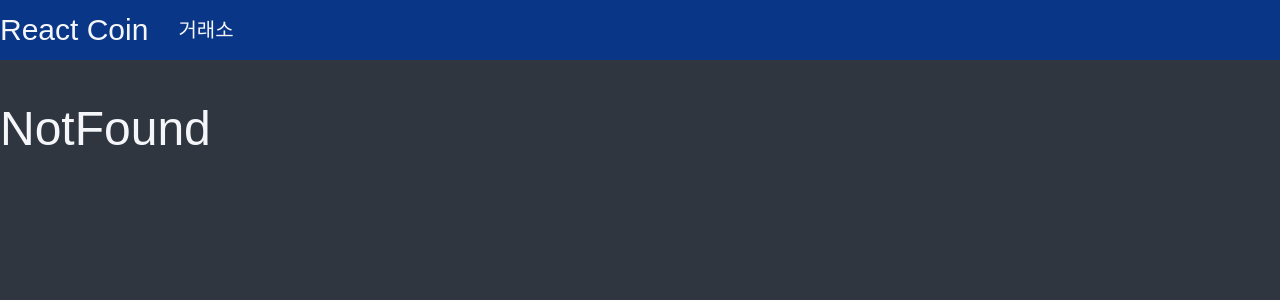
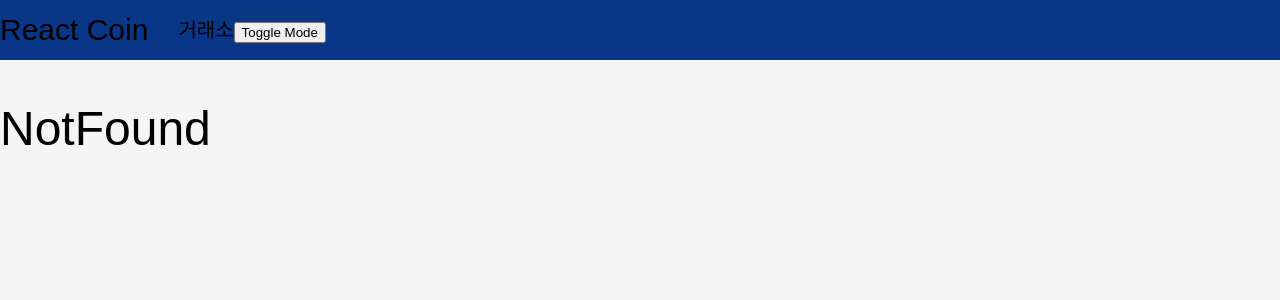
Before and after one commit to beecomci/react-masterclass, a React (Create React App) app: page /chart in a window 1280 px wide. Shown: the top 300 px of the page. Built offline with nearby package versions, Linux system fonts and the light colour scheme.

Commit message:
State Management Before Use Recoil

```diff
--- a/src/App.tsx
+++ b/src/App.tsx
@@ -1,6 +1,9 @@
+import { useState } from "react";
 import Router from "./Router";
 import { createGlobalStyle } from "styled-components";
 import { ReactQueryDevtools } from "react-query/devtools";
+import { ThemeProvider } from "styled-components";
+import { darkTheme, lightTheme } from "./theme";
 
 const GlobalStyle = createGlobalStyle`
   @import url('https://fonts.googleapis.com/css2?family=Source+Sans+Pro:wght@300;400&display=swap');
@@ -76,11 +79,18 @@ const GlobalStyle = createGlobalStyle`
 `;
 
 function App() {
+  // step1. state 사용을 위해 ThemeProvider를 index to App으로 위치 옮김
+  const [isDark, setIsDark] = useState(false);
+  const toggleDark = () => setIsDark(current => !current);
+
+  // step2. Header에 있는 button까지 toggleDark 함수를 전달하기 위해서 Router에 props로 전달
   return (
     <>
-      <GlobalStyle />
-      <Router />
-      <ReactQueryDevtools initialIsOpen={true} />
+      <ThemeProvider theme={isDark ? darkTheme : lightTheme}>
+        <GlobalStyle />
+        <Router isDark={isDark} toggleDark={toggleDark} />
+        <ReactQueryDevtools initialIsOpen={true} />
+      </ThemeProvider>
     </>
   );
 }
--- a/src/Router.tsx
+++ b/src/Router.tsx
@@ -17,13 +17,23 @@ const Container = styled.div`
   }
 `;
 
-function Router() {
+// step3. App으로 부터 받은 props의 type을 정의하기 위해 interface
+interface IRouteProps {
+  toggleDark: () => void; // argument를 받지 않고 void를 return하는 함수
+  isDark: boolean;
+}
+
+function Router({ toggleDark, isDark }: IRouteProps) {
+  // step4. Header로 다시 toggleDark를 props로 전달
   return (
     <BrowserRouter basename={process.env.PUBLIC_URL}>
-      <Header />
+      <Header toggleDark={toggleDark} />
       <Container>
         <Routes>
-          <Route path="/exchange/:coinId/*" element={<Exchange />}></Route>
+          <Route
+            path="/exchange/:coinId/*"
+            element={<Exchange isDark={isDark} />}
+          ></Route>
           <Route path="/" element={<Home />}></Route>
           <Route path="/*" element={<NotFound />}></Route>
         </Routes>
--- a/src/components/Header.tsx
+++ b/src/components/Header.tsx
@@ -42,7 +42,13 @@ const MenuItem = styled.li`
   line-height: 60px;
 `;
 
-function Header() {
+// step5. Router로 부터 받은 props의 type을 정의하기 위해 interface
+interface IHeaderProps {
+  toggleDark: () => void;
+}
+
+function Header({ toggleDark }: IHeaderProps) {
+  // step6. 드디어 받은 toggleDark를 button에 onClick 함수로 사용 가능
   return (
     <Container>
       <HeaderSection>
@@ -53,6 +59,9 @@ function Header() {
           <MenuItem>
             <Link to="/exchange/btc-bitcoin/chart">거래소</Link>
           </MenuItem>
+          <MenuItem>
+            <button onClick={toggleDark}>Toggle Mode</button>
+          </MenuItem>
         </Menu>
       </HeaderSection>
     </Container>
--- a/src/index.tsx
+++ b/src/index.tsx
@@ -1,18 +1,14 @@
 import React from "react";
 import ReactDOM from "react-dom";
 import App from "./App";
-import { ThemeProvider } from "styled-components";
 import { QueryClient, QueryClientProvider } from "react-query";
-import { theme } from "./theme";
 
 const queryClient = new QueryClient();
 
 ReactDOM.render(
   <React.StrictMode>
     <QueryClientProvider client={queryClient}>
-      <ThemeProvider theme={theme}>
-        <App />
-      </ThemeProvider>
+      <App />
     </QueryClientProvider>
   </React.StrictMode>,
   document.getElementById("root")
--- a/src/routes/Chart.tsx
+++ b/src/routes/Chart.tsx
@@ -4,6 +4,7 @@ import ApexChart from "react-apexcharts";
 
 interface IChartProps {
   coinId: string;
+  isDark: boolean;
 }
 
 interface IHistoricalData {
@@ -17,7 +18,7 @@ interface IHistoricalData {
   market_cap: number;
 }
 
-function Chart({ coinId }: IChartProps) {
+function Chart({ coinId, isDark }: IChartProps) {
   // 2주일치(14개)의 데이터를 받아오니 data는 array
   const { isLoading, data } = useQuery<IHistoricalData[]>(
     ["ohlcv", coinId],
@@ -49,7 +50,7 @@ function Chart({ coinId }: IChartProps) {
           ]}
           options={{
             theme: {
-              mode: "dark"
+              mode: isDark ? "dark" : "light"
             },
             chart: {
               toolbar: {
--- a/src/routes/Exchange.tsx
+++ b/src/routes/Exchange.tsx
@@ -229,7 +229,11 @@ interface ICoin {
   type: string;
 }
 
-function Exchange() {
+interface IExchangeProps {
+  isDark: boolean;
+}
+
+function Exchange({ isDark }: IExchangeProps) {
   const { coinId } = useParams();
   const location = useLocation() as RouteStates;
   const name = location?.state?.name;
@@ -326,7 +330,10 @@ function Exchange() {
 
             <Routes>
               <Route path="/price" element={<Price coinId={coinId!} />}></Route>
-              <Route path="/chart" element={<Chart coinId={coinId!} />}></Route>
+              <Route
+                path="/chart"
+                element={<Chart isDark={isDark} coinId={coinId!} />}
+              ></Route>
             </Routes>
           </>
         )}
--- a/src/routes/Home.tsx
+++ b/src/routes/Home.tsx
@@ -17,7 +17,7 @@ const Coin = styled.li`
   display: flex;
   align-items: center;
   background-color: white;
-  color: ${props => props.theme.bgColor};
+  color: ${props => props.theme.textColor};
   border-radius: 15px;
   a {
     display: flex;
--- a/src/theme.ts
+++ b/src/theme.ts
@@ -1,9 +1,17 @@
 import { DefaultTheme } from "styled-components";
 
-export const theme: DefaultTheme = {
+export const darkTheme: DefaultTheme = {
   bgColor: "#2f3640",
-  textColor: "#f5f6fa",
+  textColor: "#000",
   accentColor: "#44bd32",
   plusColor: "#d60000",
   minusColor: "#0051c7"
 };
+
+export const lightTheme: DefaultTheme = {
+  bgColor: "#f5f5f5",
+  textColor: "#000",
+  accentColor: "#44bd32",
+  plusColor: "#d60000",
+  minusColor: "#0051c7"
+};
```
